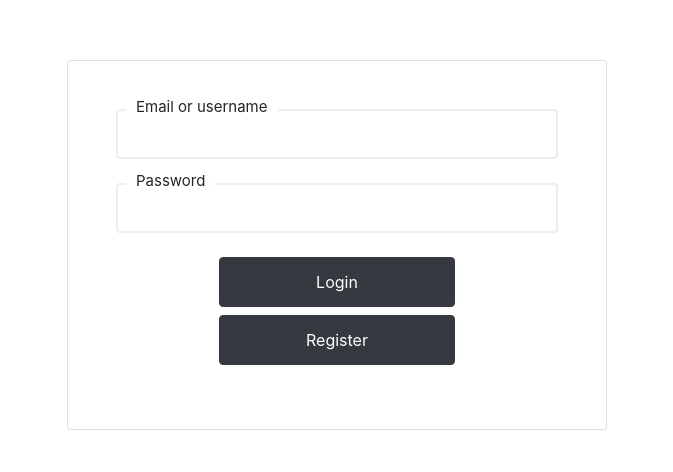
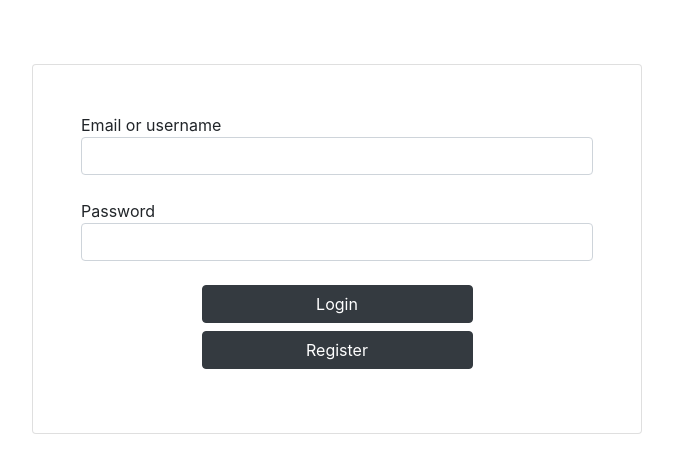
Before and after one commit to reidemeister94/BudgetingWebsite, a Vue app in the folder client/: page / in a window 1280 px wide. Shown: the top 472 px of the page, without its empty margins (303-976 px from the left). Built offline with nearby package versions, Linux system fonts and the light colour scheme.

Commit message:
sidebar shown only in correct pages

```diff
--- a/client/src/App.vue
+++ b/client/src/App.vue
@@ -1,12 +1,22 @@
 <template>
-  <div id="app">
-    <VueSidebarMenuAkahon
-      v-if="this.$route.name != 'Home'"
-      :menuTitle="menuTitle"
-      :menuIcon="menuIcon"
-      :menuItems="menu"
-    />
-    <router-view />
+  <div
+    id="app"
+    class='app'
+  >
+    <div v-if="toBeDisplayed">
+      <VueSidebarMenuAkahon
+        :menuTitle="menuTitle"
+        :menuIcon="menuIcon"
+        :menuItems="menu"
+        :bgColor="bgColor"
+        :menuItemsTextColor="menuItemsTextColor"
+        :logoTitleColor="logoTitleColor"
+        :iconsColor="iconsColor"
+        :menuItemsHoverColor="menuItemsHoverColor"
+        class='sidebar'
+      />
+    </div>
+    <router-view v-bind:class="[this.$route.name == 'Home' ? 'my_component_home' : 'my_component']" />
   </div>
 </template>
 
@@ -16,8 +26,16 @@ export default {
   data() {
     return {
       logged: false,
+      toBeDisplayed: true,
+      // namePage: this.$route.name,
       menuTitle: 'You Need a Budget',
-      menuIcon: 'bx-money',
+      menuIcon: 'bx-bar-chart-alt-2',
+      bgColor: '#eef0f4',
+      menuItemsTextColor: '#595f71',
+      logoTitleColor: '#222a3f',
+      iconsColor: '#a1a7b6',
+      menuItemsHoverColor: '#1d253b',
+      // menuItemsHoverColor: '#ffffff',
       menu: [
         {
           link: '/dashboard',
@@ -41,19 +59,25 @@ export default {
     };
   },
   components: { VueSidebarMenuAkahon },
-  // created() {
-  //   // console.log(this.$route.name);
-  //   var userLogged = common.checkUserLogged();
-  //   // console.log(JSON.stringify('HOME - USER LOGGED: ' + userLogged));
-  //   if (userLogged) {
-  //     this.logged = true;
-  //   }
-  // },
+  watch: {
+    $route(to, from) {
+      this.toBeDisplayed = this.checkSideBarDisplay(to.name);
+    },
+  },
+  methods: {
+    checkSideBarDisplay(nameCurrentPage) {
+      if (nameCurrentPage == 'Home' || nameCurrentPage == 'Register') {
+        return false;
+      } else {
+        return true;
+      }
+    },
+  },
+  created() {
+    var nameCurrentPage = this.$route.name;
+    this.toBeDisplayed = this.checkSideBarDisplay(nameCurrentPage);
+  },
 };
 </script>
 
-<style>
-#app {
-  margin-top: 60px;
-}
-</style>
+<style src="./assets/css/common.css"></style>
--- /dev/null
+++ b/client/src/assets/css/common.css
@@ -0,0 +1,23 @@
+.app {
+    display: grid;
+    grid-template-columns: [left] 20% [middle] 80% [right];
+}
+
+.sidebar {
+    grid-column-start: left;
+    grid-column-end: middle;
+}
+
+.my_component {
+    grid-column-start: middle;
+    grid-column-end: right;
+}
+
+.my_component_home {
+    display: flex;
+    justify-content: center;
+    align-items: center;
+    grid-column-start: left;
+    grid-column-end: right;
+    width: 100%;
+}
--- a/client/src/assets/css/home.css
+++ b/client/src/assets/css/home.css
@@ -1,4 +1,4 @@
-body {
+/* body {
     background: #000
 }
 
@@ -42,4 +42,10 @@ body {
 
 .bxs-badge-check {
     font-size: 90px
+} */
+
+.login-form {
+    width: 100%;
+    justify-content: center;
+    margin-top: 5%;
 }
--- a/client/src/components/Home.vue
+++ b/client/src/components/Home.vue
@@ -1,6 +1,6 @@
 <template>
-  <div class="container mt-5">
-    <div class="row d-flex justify-content-center">
+  <div>
+    <div class="row login-form">
       <div class="col-md-6">
         <div
           class="card px-5 py-5"
--- a/client/src/components/Register.vue
+++ b/client/src/components/Register.vue
@@ -1,6 +1,6 @@
 <template>
-  <div class="container mt-5">
-    <div class="row d-flex justify-content-center">
+  <div class="container">
+    <div class="row">
       <div class="col-md-7">
         <div
           class="card px-5 py-4"
@@ -76,5 +76,5 @@
   </div>
 </template>
 
-<style src="../assets/css/register.css"></style>
+<style src="../assets/css/home.css"></style>
 <script src="./register.js"></script>
```
Also changed, not shown: client/src/assets/money-with-wings.svg (added).
